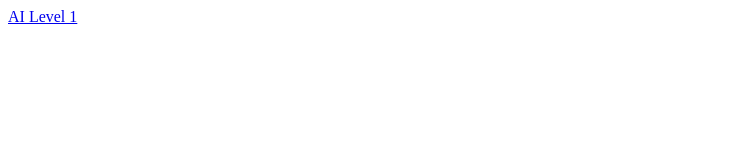
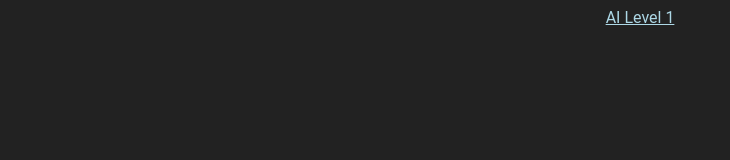
Before and after one commit to DawnError/AI-Challenge, a plain HTML site: page index.html in a window 1280 px wide. Shown: the whole page, without its empty margins (0-730 px from the left). Drawn offline with Linux system fonts and the light colour scheme.

Commit message:
Update index.html

```diff
--- a/index.html
+++ b/index.html
@@ -1,11 +1,22 @@
 <!-- CSS -->
 <style>
+    body
+    {
+        background-color:#222;
+    }
 
+    #a
+    {
+        color:lightblue;
+        font-family:roboto;
+    }
 </style>
 <!-- end of CSS -->
 
 <!-- main -->
-<a href="javascript:(function()%7Bvar name%3Dprompt("What's your name%3F")%3B alert("Hello " %2B name %2B "!")%3B var how%3Dprompt("How do you feel today%3F%5Cn%5Ctgood%5Cn%5Ctbad")%3B if(how %3D%3D "good") %7Balert("That's great " %2B name %2B "!")%3B%7D if(how %3D%3D "bad") %7Balert("That's too bad%2C " %2B name %2B "...")%3B%7D%7D)()%3B" id="a">
+<center>
+<a href="javascript:(function()%7Bvar%20name%3Dprompt('What%60s%20your%20name%3F')%3B%20alert('Hello%20'%20%2B%20name%20%2B%20'!')%3B%20var%20how%3Dprompt('How%20do%20you%20feel%20today%3F%5Cn%5Ctgood%5Cn%5Ctbad')%3B%20if(how%20%3D%3D%20'good')%20%7Balert('That's%20great%20'%20%2B%20name%20%2B%20'!')%3B%7D%20if(how%20%3D%3D%20'bad')%20%7Balert('That%60s%20too%20bad%2C%20'%20%2B%20name%20%2B%20'...')%3B%7D%7D)()%3B" id="a">
 AI Level 1
 </a>
+</center>
 <!-- end of main -->
```
